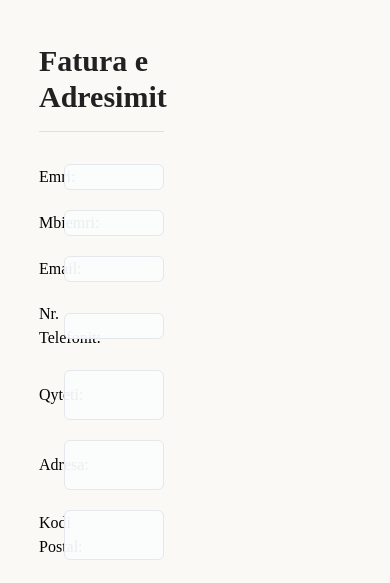
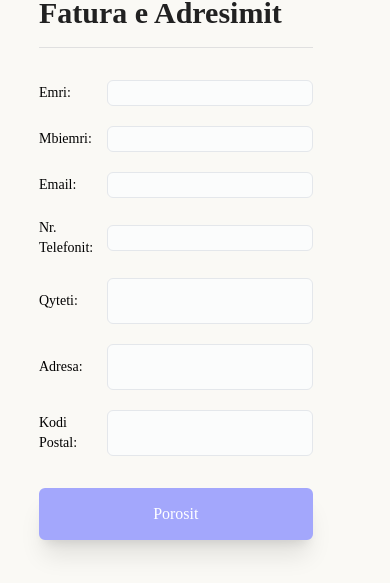
Before and after one commit to ArtisAdemi/KozmetikaLotus, a React (Create React App) app in the folder client/: page /checkout in a window 390 px wide. Shown: the part 127-710 px from the top of the page. Built offline with nearby package versions, Linux system fonts and the light colour scheme; no server answers.

Commit message:
checkout responsive ui done

```diff
--- a/client/src/pages/Checkout.jsx
+++ b/client/src/pages/Checkout.jsx
@@ -58,11 +58,11 @@ const Checkout = () => {
                 <div className='profile-content w-[80%] justify-center md:flex'>
 
                     <div className='w-[100%] flex '>
-                        <div className='w-[100%] flex flex-col gap-10 justify-center my-12'>
+                        <div className='w-[100%] flex flex-col gap-10 justify-center md:my-12'>
 
                             <div className='flex w-full'>
 
-                                <div className='flex w-[40%] flex-col'>
+                                <div className='flex md:w-[40%] flex-col'>
 
                                 <form onSubmit={formik.handleSubmit}>
 
@@ -71,50 +71,50 @@ const Checkout = () => {
                                     </h1>
 
                                     <div className='flex mb-5 justify-start items-center'>
-                                        <h2 className='w-[20%] font-medium'>Emri: </h2>
-                                        <h2 className='rounded-md w-[80%] p-3 md:p-4 border bg-[#FBFCFDF0] border-[#E4E7EB]'>{user.firstName}</h2>
+                                        <h2 className='w-[25%] md:w-[20%] text-sm md:text-base font-medium'>Emri: </h2>
+                                        <h2 className='rounded-md w-[75%] md:w-[80%] text-sm md:text-base p-3 md:p-4 border bg-[#FBFCFDF0] border-[#E4E7EB]'>{user.firstName}</h2>
                                     </div>
 
                                     <div className='flex mb-5 justify-start items-center'>
-                                        <h2 className='w-[20%] font-medium'>Mbiemri: </h2>
-                                        <h2 className='rounded-md w-[80%] p-3 md:p-4 border bg-[#FBFCFDF0] border-[#E4E7EB]'>{user.lastName}</h2>
+                                        <h2 className='w-[25%] md:w-[20%] text-sm md:text-base font-medium'>Mbiemri: </h2>
+                                        <h2 className='rounded-md w-[75%] md:w-[80%] text-sm md:text-base p-3 md:p-4 border bg-[#FBFCFDF0] border-[#E4E7EB]'>{user.lastName}</h2>
                                     </div>
 
                                     <div className='flex mb-5 justify-start items-center'>
-                                        <h2 className='w-[20%] font-medium'>Email: </h2>
-                                        <h2 className='rounded-md w-[80%] p-3 md:p-4 border bg-[#FBFCFDF0] border-[#E4E7EB]'>{user.email}</h2>
+                                        <h2 className='w-[25%] md:w-[20%] text-sm md:text-base font-medium'>Email: </h2>
+                                        <h2 className='rounded-md w-[75%] md:w-[80%] text-sm md:text-base p-3 md:p-4 border bg-[#FBFCFDF0] border-[#E4E7EB]'>{user.email}</h2>
                                     </div>
 
                                     <div className='flex mb-5 justify-start items-center'>
-                                        <h2 className='w-[20%] font-medium'>Nr. Telefonit: </h2>
-                                        <h2 className='rounded-md w-[80%] p-3 md:p-4 border bg-[#FBFCFDF0] border-[#E4E7EB]'>{user.phoneNumber}</h2>
+                                        <h2 className='w-[25%] md:w-[20%] text-sm md:text-base font-medium'>Nr. Telefonit: </h2>
+                                        <h2 className='rounded-md w-[75%] md:w-[80%] text-sm md:text-base p-3 md:p-4 border bg-[#FBFCFDF0] border-[#E4E7EB]'>{user.phoneNumber}</h2>
                                     </div>
 
                                     <div className='flex mb-5 justify-start items-center'>
-                                        <h2 className='w-[20%] font-medium'>Qyteti: </h2>
-                                        <input className='rounded-md w-[80%] p-3 md:p-4 border bg-[#FBFCFDF0] border-[#E4E7EB]'
+                                        <h2 className='w-[25%] md:w-[20%] text-sm md:text-base font-medium'>Qyteti: </h2>
+                                        <input className='rounded-md w-[75%] md:w-[80%] text-sm md:text-base p-3 md:p-4 border bg-[#FBFCFDF0] border-[#E4E7EB]'
                                          type="text" name='city' onChange={formik.handleChange} value={formik.values.city} />
                                     </div>
                                          {formik.errors.city && formik.touched.city &&
-                                        <h2 className='w-[60%] text-red-500 text-sm h-5 mx-auto'>{formik.errors.city}</h2>}
+                                        <h2 className='w-[50%] md:w-[60%] text-red-500 text-xs md:text-sm -mt-4 mx-auto'>{formik.errors.city}</h2>}
 
                                     <div className='flex mb-5 justify-start items-center'>
-                                        <h2 className='w-[20%] font-medium'>Adresa: </h2>
-                                        <input className='rounded-md w-[80%] p-3 md:p-4 border bg-[#FBFCFDF0] border-[#E4E7EB]'
+                                        <h2 className='w-[25%] md:w-[20%] text-sm md:text-base font-medium'>Adresa: </h2>
+                                        <input className='rounded-md w-[75%] md:w-[80%] text-sm md:text-base p-3 md:p-4 border bg-[#FBFCFDF0] border-[#E4E7EB]'
                                          type="text" name='address' onChange={formik.handleChange} value={formik.values.address}/>
                                     </div>
                                          {formik.errors.address && formik.touched.address &&
-                                        <h2 className='w-[60%] text-red-500 text-sm h-5 mx-auto'>{formik.errors.address}</h2>}
+                                        <h2 className='w-[50%] md:w-[60%] text-red-500 text-xs md:text-sm -mt-4 mx-auto'>{formik.errors.address}</h2>}
 
                                     <div className='flex justify-start mb-8 items-center'>
-                                        <h2 className='w-[20%] font-medium'>Kodi Postal: </h2>
-                                        <input className='rounded-md w-[80%] p-3 md:p-4 border bg-[#FBFCFDF0] border-[#E4E7EB]'
+                                        <h2 className='w-[25%] md:w-[20%] text-sm md:text-base font-medium'>Kodi Postal: </h2>
+                                        <input className='rounded-md w-[75%] md:w-[80%] text-sm md:text-base p-3 md:p-4 border bg-[#FBFCFDF0] border-[#E4E7EB]'
                                          type="text" name='postalCode' onChange={formik.handleChange} value={formik.values.postalCode}/>
                                     </div>
                                          {formik.errors.postalCode && formik.touched.postalCode &&
-                                        <h2 className='w-[60%] text-red-500 text-sm h-5 mx-auto'>{formik.errors.postalCode}</h2>}
+                                        <h2 className='w-[50%] md:w-[60%] text-red-500 text-xs md:text-sm -mt-4 mx-auto'>{formik.errors.postalCode}</h2>}
 
-                                    <button type='submit' className='border-[#A3A7FC] bg-[#A3A7FC] rounded-md border-2 p-3 md:p-4 w-[50%]  text-[#FFFFFF] shadow-xl hover:opacity-80'>
+                                    <button type='submit' className='border-[#A3A7FC] bg-[#A3A7FC] rounded-md border-2 p-3 md:p-4 w-full md:w-[50%]  text-[#FFFFFF] shadow-xl hover:opacity-80'>
                                         Porosit
                                     </button>
 
```
